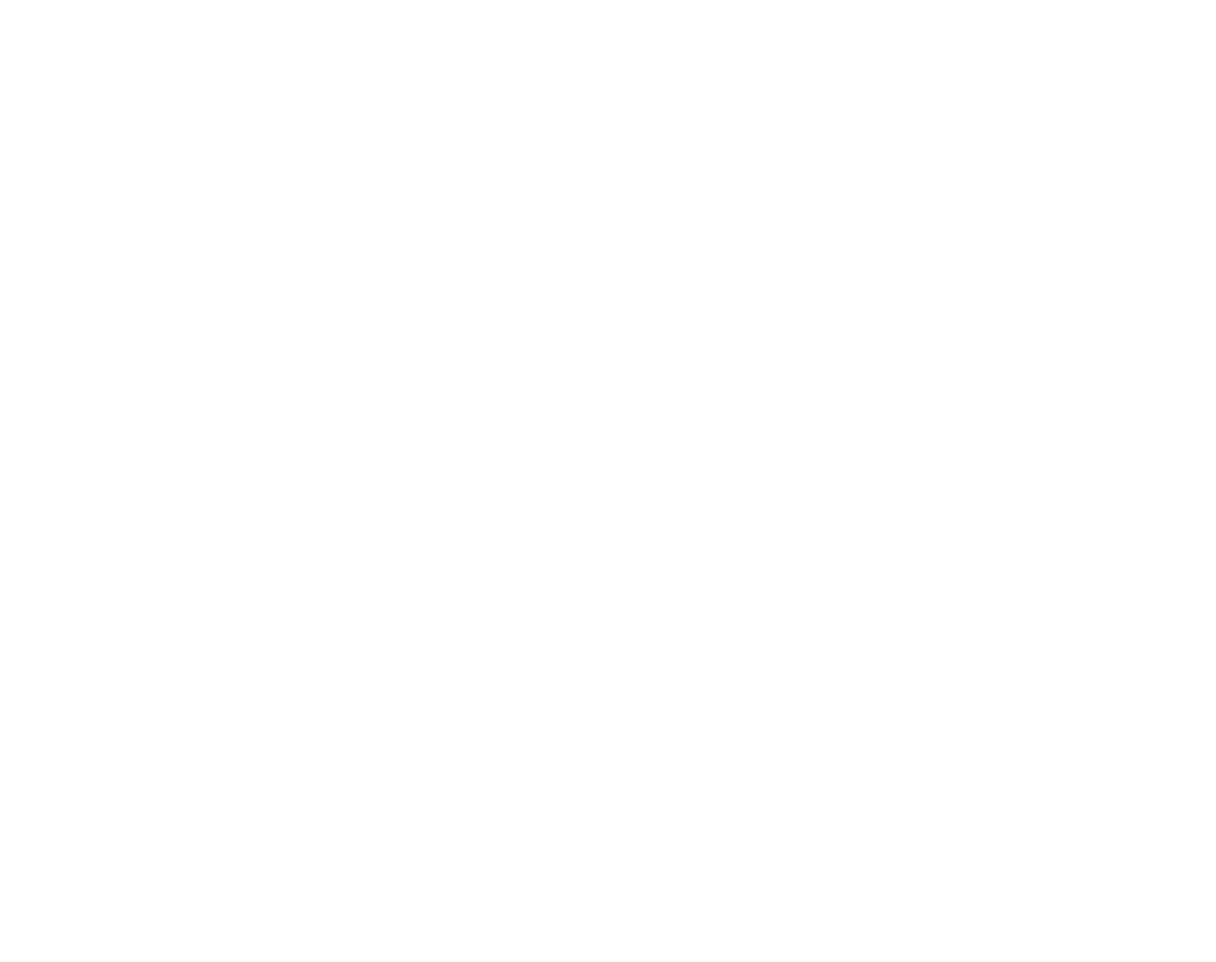
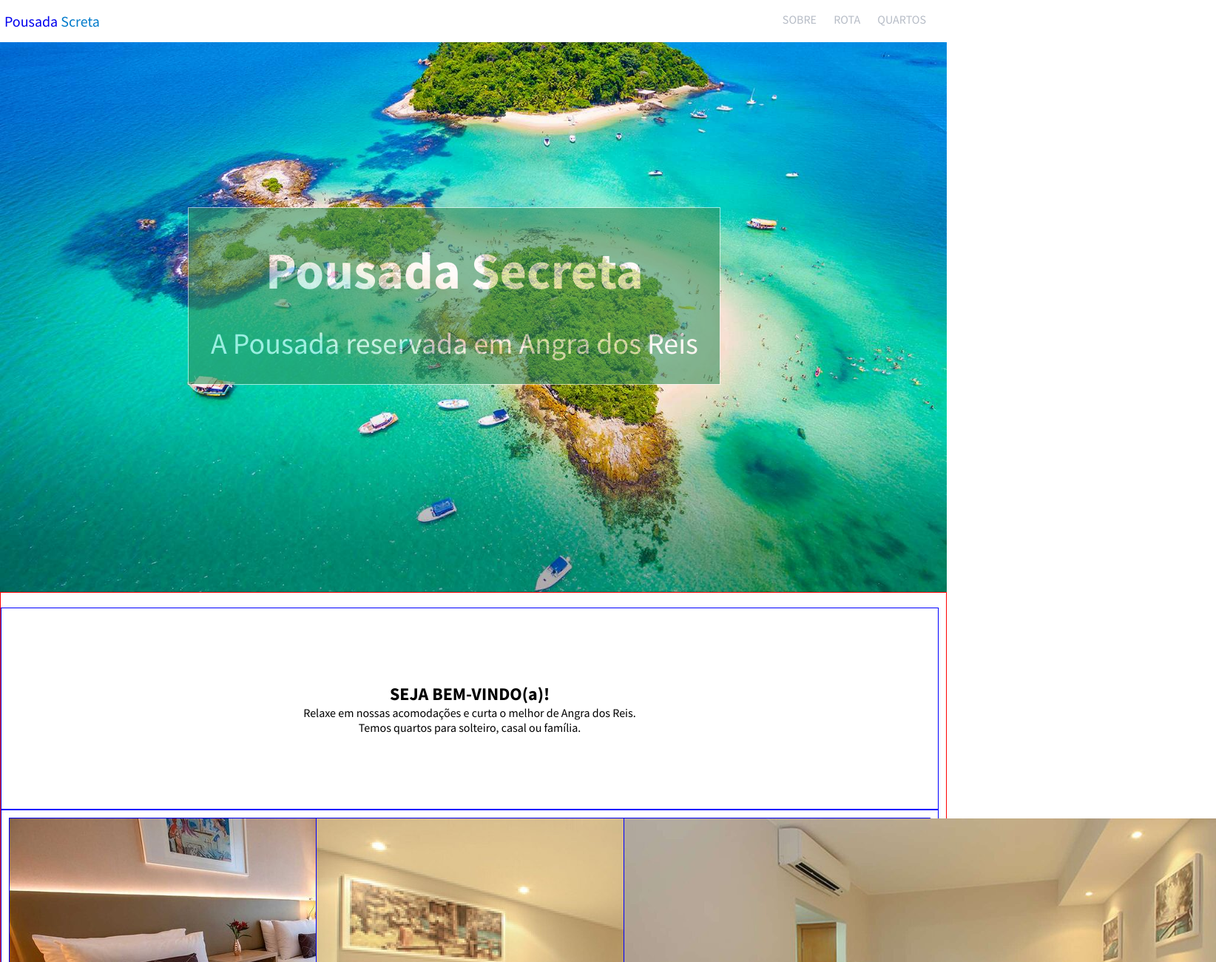
Before and after one commit to rngrafael/pousada-web, a plain HTML site: page index.html in a window 1280 px wide. Shown: the top 1300 px of the page at 74% size, 1644 px wide, since content can reach past the window. Before the commit the page ends 800 px from the top, so only its background shows below. Drawn offline with Linux system fonts and the light colour scheme.

Commit message:
primeiro ajuste

```diff
--- a/css/estilo.css
+++ b/css/estilo.css
@@ -1,3 +1,126 @@
-body{
+*{
+    margin: 0;
+    padding: 0;
+    box-sizing: border-box;
     font-family: 'Source Sans Pro', sans-serif;
 }
+
+.marcador-container{
+    border: 1px solid red;
+}
+
+.marcador{
+    border: 1px solid blue;
+}
+
+
+.conteudo-principal{
+    width: 100vw;
+    height: 100vh;
+}
+
+
+/*área topo*/
+.topo{
+    width: 100vw;
+    background-color: #fff;
+    position: fixed;
+    z-index: 1;
+}
+
+
+.nv-principal{
+    width: 100%;
+    height: 100%;
+    display: flex;
+    flex-direction: row;
+    justify-content: space-between;
+    padding: 16px 28px 16px 6px;
+
+}
+
+
+
+.navegacao a, .texto-logo a{
+    text-decoration: none;
+
+}
+
+.texto-logo a{
+    font-size: 20px;
+}
+
+.texto-logo span{
+    color: #007BCB;
+}
+
+.navegacao a{
+    font-size: 16px;
+    margin-left: 20px;
+    color: #B6BCC6;
+}
+
+/*Área banner*/
+.container-banner{
+    width: 100%;
+    height: 100%;
+    background-image: url(../assets/img-fundo.jpg);
+    background-size: 100% 100%;
+    position: relative;
+}
+
+.texto-banner:first-of-type{
+    width: 720px;
+    height: 240px;
+    background-color: #33915D;
+    opacity: 0.6;
+    position: absolute;
+    top: 50%;
+    left: 48%;
+    transform: translate(-50%, -50%);
+    text-align: center;
+    padding: 40px 0;
+    box-sizing: border-box;
+    border: 1px solid #fff;
+    color: #ffffff;
+}
+
+.texto-banner h1:first-of-type{
+    font-size: 70px;
+    opacity: 1;
+
+}
+
+.texto-banner p:first-of-type{
+    margin-top: 30px;
+    font-size: 40px;
+    opacity: 1;
+
+}
+
+/*Área apresentação*/
+.container-apresentacao-pousada{
+    width: 100vw;
+    height: 100vh;
+    padding: 20px 0;
+}
+
+.container-apresentacao-pousada .container-texto-apresentacao{
+    width: calc(100% - 10px);
+    padding: 100px 0;
+    margin: 0;
+    text-align: center;
+}
+
+.container-apresentacao-pousada .container-imagem{
+    width: calc(100% - 10px);
+    padding: 10px;
+    margin: 0;
+    display: flex;
+    flex-direction: row;
+    justify-content: space-between;
+}
+
+.container-imagem .img-1, .container-imagem .img-2, .container-imagem .img-3{
+    width: calc(100% / 3);
+}
--- a/index.html
+++ b/index.html
@@ -15,21 +15,47 @@
 </head>
 <body>
     <div class="topo">
-        <div>
-            <div>
-                <div>
-
+        <div class="nv-principal">
+            <div class="texto-logo">
+                <a href="index.html">Pousada <span>Screta</span></a>
+            </div>
+            <div class="navegacao">
+                <a href="#sobre">SOBRE</a>
+                <a href="#rota">ROTA</a>
+                <a href="#quartos">QUARTOS</a>
+            </div>
+        </div>
+    </div>
+    <div class="conteudo-principal">
+        <div class="container-banner">
+            <!--aqui terá uma imagem de fundo-->
+            <div class="texto-banner">
+                <h1>Pousada Secreta</h1>
+                <p>A Pousada reservada em Angra dos Reis</p>
+            </div>
+        </div>
+        <div class="container-apresentacao-pousada marcador-container">
+            <div class="container-texto-apresentacao marcador">
+                <h2>SEJA BEM-VINDO(a)!</h2>
+                <p>Relaxe em nossas acomodações e curta o melhor de Angra dos Reis.</p>
+                <p>Temos quartos para solteiro, casal ou família.</p>
+            </div>
+            <div class="container-imagem marcador">
+                <div class="img-1 marcador">
+                    <img src="assets/quarto-solteiro1.jpg" alt="" title="">
+                    <a href="">QUARTO DE SOLTEIRO</a>
                 </div>
-                <div>
-
+                <div class="img-2 marcador">
+                    <img src="assets/quarto-casal1.jpg" alt="" title="">
+                    <a href="">QUARTO DE CASAL</a>
+                </div>
+                <div class="img-3 marcador">
+                    <img src="assets/quarto-familia1.jpg" alt="" title="">
+                    <a href="">QUARTO FAMÍLIA</a>
                 </div>
             </div>
         </div>
-    </div>
-    <div class="conteudo">
-
-    </div>
-    <div class="rodape">
+        <!--removi aqui-->
 
     </div>
 </body>
```
Also changed, not shown: codigo-completar.txt (added), 1 other file.
